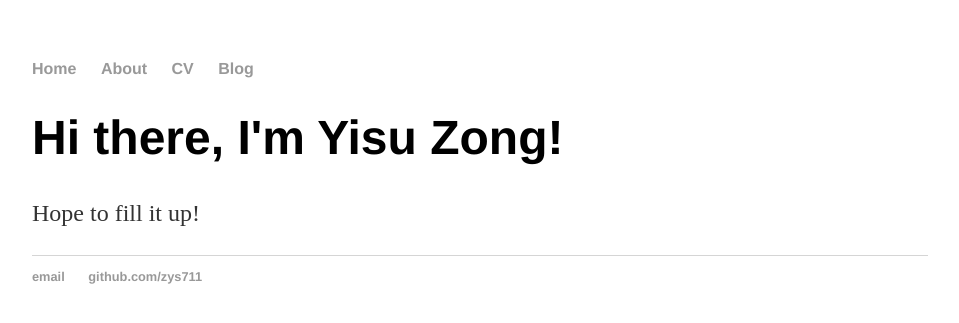
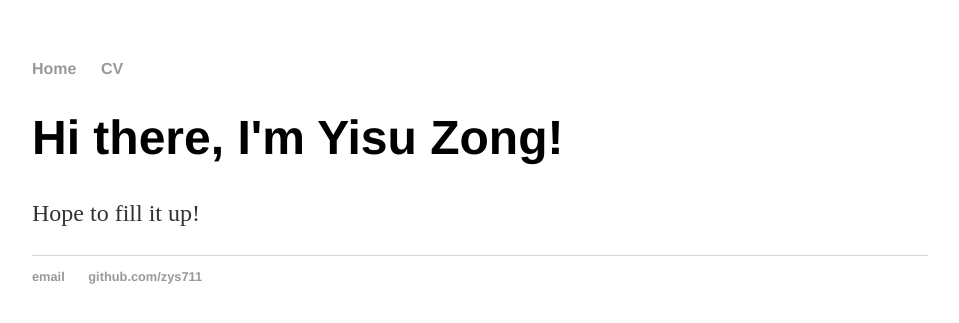
Before and after one commit to zys711/zys711.github.io, a Jekyll site: the page built from index.html, in a window 1280 px wide. Shown: the top 323 px of the page, without its empty margins (160-1119 px from the left). Built offline with Jekyll 4.4.1, drawn with Linux system fonts in a browser that asks for light colours.

Commit message:
Update default.html

```diff
--- a/_layouts/default.html
+++ b/_layouts/default.html
@@ -9,9 +9,9 @@
 			<nav>
 	    		<ul>
 	        		<li><a href="/">Home</a></li>
-		        	<li><a href="/about">About</a></li>
+
 	        		<li><a href="/cv">CV</a></li>
-	        		<li><a href="/blog">Blog</a></li>
+
 	    		</ul>
 			</nav>
 			<div class="container">
@@ -21,7 +21,7 @@
 			</div><!-- /.container -->
 			<footer>
 	    		<ul>
-	        		<li><a href="mailto:yisu.zong.20@ucl.ac.uk">email</a></li>
+	        		<li><a href="mailto:y.zong@qmul.ac.uk">email</a></li>
                     <li><a href="https://github.com/zys711">github.com/zys711</a></li>
 				</ul>
 			</footer>
```
